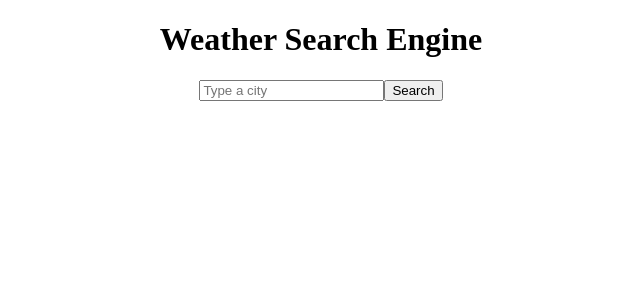
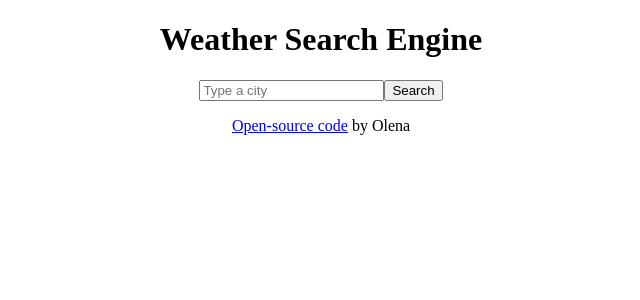
Before and after one commit to davydova2707/shecodesreact, a React (Create React App) app: page / in a window 1280 px wide. Shown: the top 300 px of the page, without its empty margins (319-959 px from the left). Built offline with nearby package versions, Linux system fonts and the light colour scheme.

Commit message:
github link

```diff
--- a/src/SearchEngine.js
+++ b/src/SearchEngine.js
@@ -21,6 +21,7 @@ export default function SearchEngine() {
         <input type="submit" value="Search" />
       </form>
       {textCity}
+      <p><a href="https://github.com/davydova2707/shecodesreact" target="_blank" rel="noreferrer">Open-source code</a> by Olena</p>
     </div>
   );
 }
--- a/src/Weather.js
+++ b/src/Weather.js
@@ -32,7 +32,6 @@ export default function Weather(props) {
       <p>
         <img src={icon} alt="Weather Icon"/>
       </p>
-      <p><a href="https://github.com/davydova2707/shecodesreact" target="_blank" rel="noreferrer">Open-source code</a> by Olena</p>
     </div>
   );
 }
```
